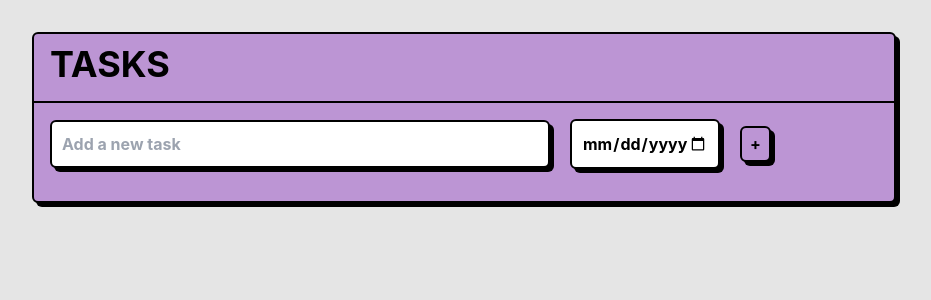
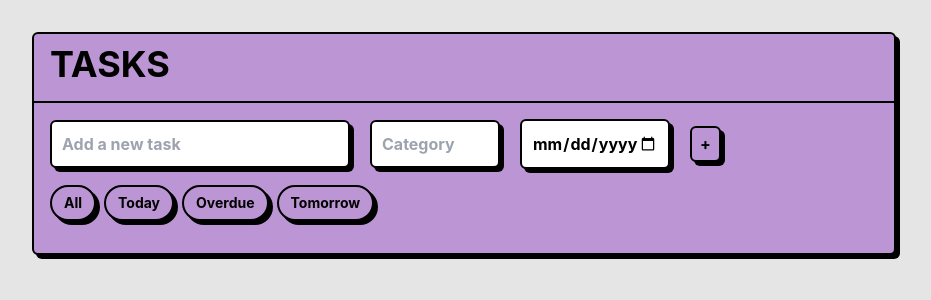
Before and after one commit to ehoffman66/todo, a React (Create React App) app: page / in a window 1280 px wide. Shown: the top 300 px of the page, without its empty margins (176-1107 px from the left). Built offline with nearby package versions, Linux system fonts and the light colour scheme.

Commit message:
Major updates to filtering with date and categories

```diff
--- a/src/components/App.js
+++ b/src/components/App.js
@@ -3,6 +3,7 @@ import Checkbox from './Checkbox';
 import Button from './Button';
 import Input from './Input';
 import Card from './Card';
+import Badge from './Badge'; // Import the Badge component
 import { FaTrash, FaRegCalendarAlt } from 'react-icons/fa';
 
 function App() {
@@ -16,6 +17,10 @@ function App() {
    });
    const [task, setTask] = useState('');
    const [dueDate, setDueDate] = useState('');
+   const [category, setCategory] = useState('');
+   const [filter, setFilter] = useState('All');
+   const uniqueCategories = todos.map(todo => todo.category)
+                              .filter((category, index, self) => self.indexOf(category) === index);
 
    useEffect(() => {
       localStorage.setItem('todos', JSON.stringify(todos));
@@ -24,21 +29,58 @@ function App() {
    const addTodo = (e) => {
       e.preventDefault();
       if (!task.trim()) return;
-      setTodos([...todos, { text: task, completed: false, dueDate }]);
+      let localDueDate = '';
+      if (dueDate) {
+         const [year, month, day] = dueDate.split('-');
+         localDueDate = new Date(year, month - 1, day);
+      }
+      const newTodo = {
+         id: Date.now(), // Add a unique id
+         text: task,
+         completed: false,
+         dueDate: localDueDate,
+         category
+      };
+      setTodos([...todos, newTodo]);
       setTask('');
       setDueDate('');
+      setCategory('');
    };
 
-   const deleteTodo = (index) => {
-      const newTodos = [...todos];
-      newTodos.splice(index, 1);
-      setTodos(newTodos);
+   const deleteTodo = (id) => {
+      setTodos(todos.filter(todo => todo.id !== id));
    };
 
-   const toggleCompletion = (index) => {
-      const newTodos = [...todos];
-      newTodos[index].completed = !newTodos[index].completed;
-      setTodos(newTodos);
+   const toggleCompletion = (id) => {
+      setTodos(todos.map(todo => todo.id === id ? { ...todo, completed: !todo.completed } : todo));
+   };
+
+   const isTodoVisible = (todo) => {
+      const today = new Date();
+      today.setHours(0, 0, 0, 0);
+      const tomorrow = new Date(today);
+      tomorrow.setDate(tomorrow.getDate() + 1);
+      const dueDate = new Date(todo.dueDate);
+      dueDate.setHours(0, 0, 0, 0); // Set the time of the due date to midnight
+
+      if (uniqueCategories.includes(filter)) {
+         return todo.category === filter;
+      }
+
+      switch (filter) {
+         case 'Today':
+            return dueDate.getFullYear() === today.getFullYear() &&
+               dueDate.getMonth() === today.getMonth() &&
+               dueDate.getDate() === today.getDate();
+         case 'Overdue':
+            return dueDate < today;
+         case 'Tomorrow':
+            return dueDate.getFullYear() === tomorrow.getFullYear() &&
+               dueDate.getMonth() === tomorrow.getMonth() &&
+               dueDate.getDate() === tomorrow.getDate();
+         default:
+            return true;
+      }
    };
 
    return (
@@ -50,7 +92,14 @@ function App() {
                      <Input
                         value={task}
                         setValue={setTask}
+                        size="300px"
                         placeholder="Add a new task"
+                     />
+                     <Input
+                        value={category}
+                        setValue={setCategory}
+                        size="130px"
+                        placeholder="Category"
                      />
                      <Input
                         type="date"
@@ -61,26 +110,39 @@ function App() {
                      />
                      <Button className="p-10" onClick={addTodo}>+</Button>
                   </form>
+                  <div className="mb-4 flex space-x-2">
+                     <Badge badgeText="All" onClick={() => setFilter('All')} />
+                     <Badge badgeText="Today" onClick={() => setFilter('Today')} />
+                     <Badge badgeText="Overdue" onClick={() => setFilter('Overdue')} />
+                     <Badge badgeText="Tomorrow" onClick={() => setFilter('Tomorrow')} />
+                     <span style={{ margin: '0 10px' }}></span>
+                     {uniqueCategories.map(category => (
+                        <Badge key={category} badgeText={category} onClick={() => setFilter(category)} />
+                     ))}
+                  </div>
                   <div>
-                     {todos.sort((a, b) => a.completed - b.completed).map((todo, index) => (
+                     {todos.filter(isTodoVisible).sort((a, b) => a.completed - b.completed).map((todo) => (
                         <div
-                           key={index}
+                           key={todo.id} // Use the unique id as a key
                            className={`flex items-start justify-between ${todo.completed ? 'line-through' : ''}`}
                         >
                            <div>
                               <Checkbox
                                  item={todo.text}
                                  checked={todo.completed}
-                                 onChange={() => toggleCompletion(index)}
+                                 onChange={() => toggleCompletion(todo.id)}
                                  style={{ fontSize: '5.2em' }}
                               />
                               <div style={{ fontSize: '0.8em', display: 'flex', alignItems: 'center' }}>
                                  <FaRegCalendarAlt style={{ marginRight: '5px' }}/>
                                  <span>
                                     {todo.dueDate ? new Date(todo.dueDate).toLocaleDateString('en-US') : "No Date"}
-                                 </span>                              </div>
+                                 </span>
+                                 <span style={{ margin: '0 5px' }}>|</span>
+                                 <span>{todo.category}</span>
+                              </div>
                            </div>
-                           <Button className="p-1 ml-2" onClick={() => deleteTodo(index)}>
+                           <Button onClick={() => deleteTodo(todo.id)}>
                               <FaTrash />
                            </Button>
                         </div>
--- /dev/null
+++ b/src/components/Badge.js
@@ -0,0 +1,12 @@
+import React from 'react';
+
+export default function Badge({ badgeText, onClick }) {
+  return (
+    <div
+      className="w-min rounded-full border-2 border-black bg-[#bc95d4] px-3 py-1.5 text-sm font-bold shadow-[4px_4px_0px_0px_rgba(0,0,0,1)] transition-all hover:translate-x-[3px] hover:translate-y-[3px] hover:shadow-none"
+      onClick={onClick}
+    >
+      {badgeText}
+    </div>
+  )
+}
--- a/src/components/Checkbox.js
+++ b/src/components/Checkbox.js
@@ -9,7 +9,7 @@ const Checkbox = ({ item, checked, onChange }) => {
             role="checkbox"
             aria-checked={checked}
         >
-            <div className="mr-2.5 grid h-5 w-5 place-items-center rounded-[5px] bg-white outline outline-2 outline-black">
+            <div className="mr-2.5 grid h-5 w-5 place-items-center rounded-[5px] bg-white outline outline-5 outline-black">
                 {checked && <MdClose className="h-4 w-4" />}
             </div>
             <p style={{ fontSize: '1.2em', textDecoration: checked ? 'line-through solid 5px' : 'none' }}>{item}</p>
```
